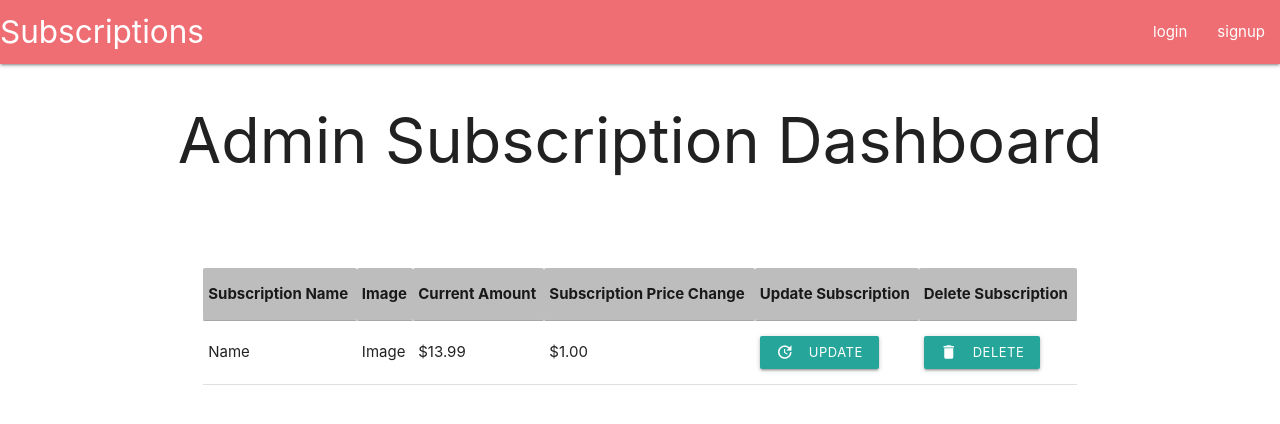
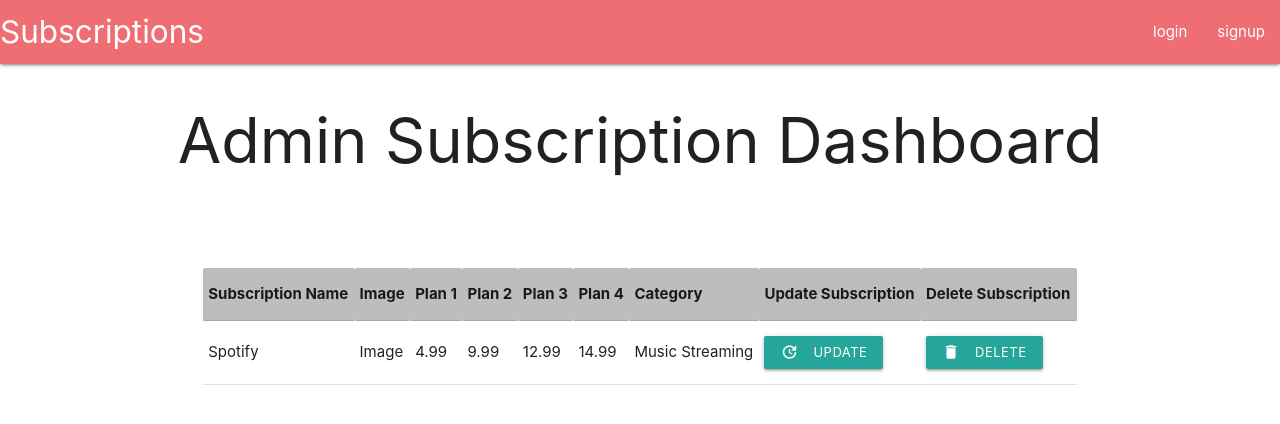
Before and after one commit to Aikeh2021/subscription-manager, a React (Create React App) app in the folder client/: page /admin/dashboard in a window 1280 px wide. Shown: the top 424 px of the page. Built offline with nearby package versions, Linux system fonts and the light colour scheme; no server answers.

Commit message:
Hardcoding an example of data for the admin dashboard.

```diff
--- a/client/src/components/Dashboards/AdminDB.jsx
+++ b/client/src/components/Dashboards/AdminDB.jsx
@@ -33,18 +33,24 @@ console.log(err)
           <tr>
             <th>Subscription Name</th>
             <th>Image</th>
-            <th>Current Amount</th>
-            <th>Subscription Price Change</th>
+            <th>Plan 1</th>
+            <th>Plan 2</th>
+            <th>Plan 3</th>
+            <th>Plan 4</th>
+            <th>Category</th>
             <th>Update Subscription</th>
             <th>Delete Subscription</th>
           </tr>
         </thead>
         <tbody>
           <tr>
-            <td>Name</td>
+            <td>Spotify</td>
             <td>Image</td>
-            <td>$13.99</td>
-            <td>$1.00</td>
+            <td>4.99</td>
+            <td>9.99</td>
+            <td>12.99</td>
+            <td>14.99</td>
+            <td>Music Streaming</td>
             <td><button className="waves-effect waves-light btn-small"><i className="material-icons left">update</i>UPDATE</button></td>
             <td><button className="waves-effect waves-light btn-small"><i className="material-icons left">delete</i>DELETE</button></td>
           </tr>
```
